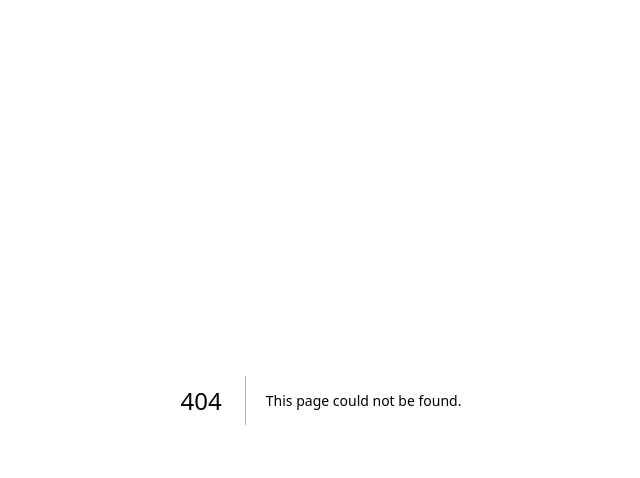
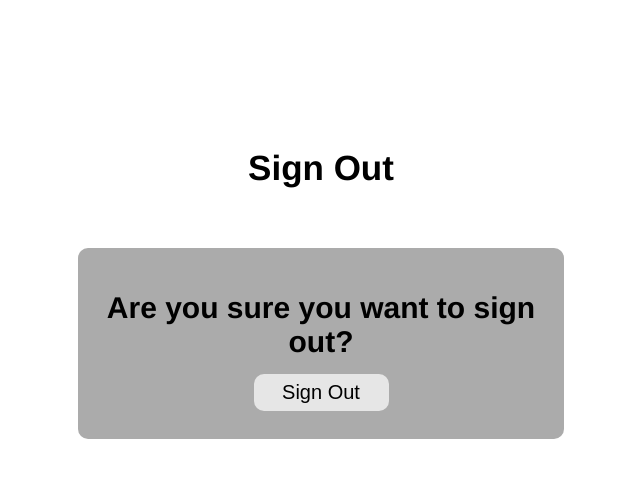
Before and after one commit to KailuanLiu/muchhope-2526, a Next.js app in the folder frontend/: page /signout in a window 1280 px wide. Before the commit this address had no page. Shown: the top 478 px of the page, without its empty margins (319-959 px from the left). Built offline with nearby package versions, Linux system fonts and the light colour scheme; no server answers.

Commit message:
added sign out page in order to handle session closure; very simple, could be deleted later

```diff
--- /dev/null
+++ b/frontend/src/app/signout/page.tsx
@@ -0,0 +1,24 @@
+"use client";
+
+import { useClerk } from "@clerk/nextjs";
+import styles from "../../styles/signup.module.css";
+
+export default function SignOutPage() {
+  const { signOut } = useClerk();
+
+  const handleSignOut = () => {
+    signOut({ redirectUrl: "/" });
+  };
+
+  return (
+    <div className={styles.pageContainer}>
+      <h1 className={styles.pageTitle}>Sign Out</h1>
+      <div className={styles.formBox}>
+        <h2 className={styles.formTitle}>Are you sure you want to sign out?</h2>
+        <button className={styles.button} onClick={handleSignOut}>
+          Sign Out
+        </button>
+      </div>
+    </div>
+  );
+}
```
